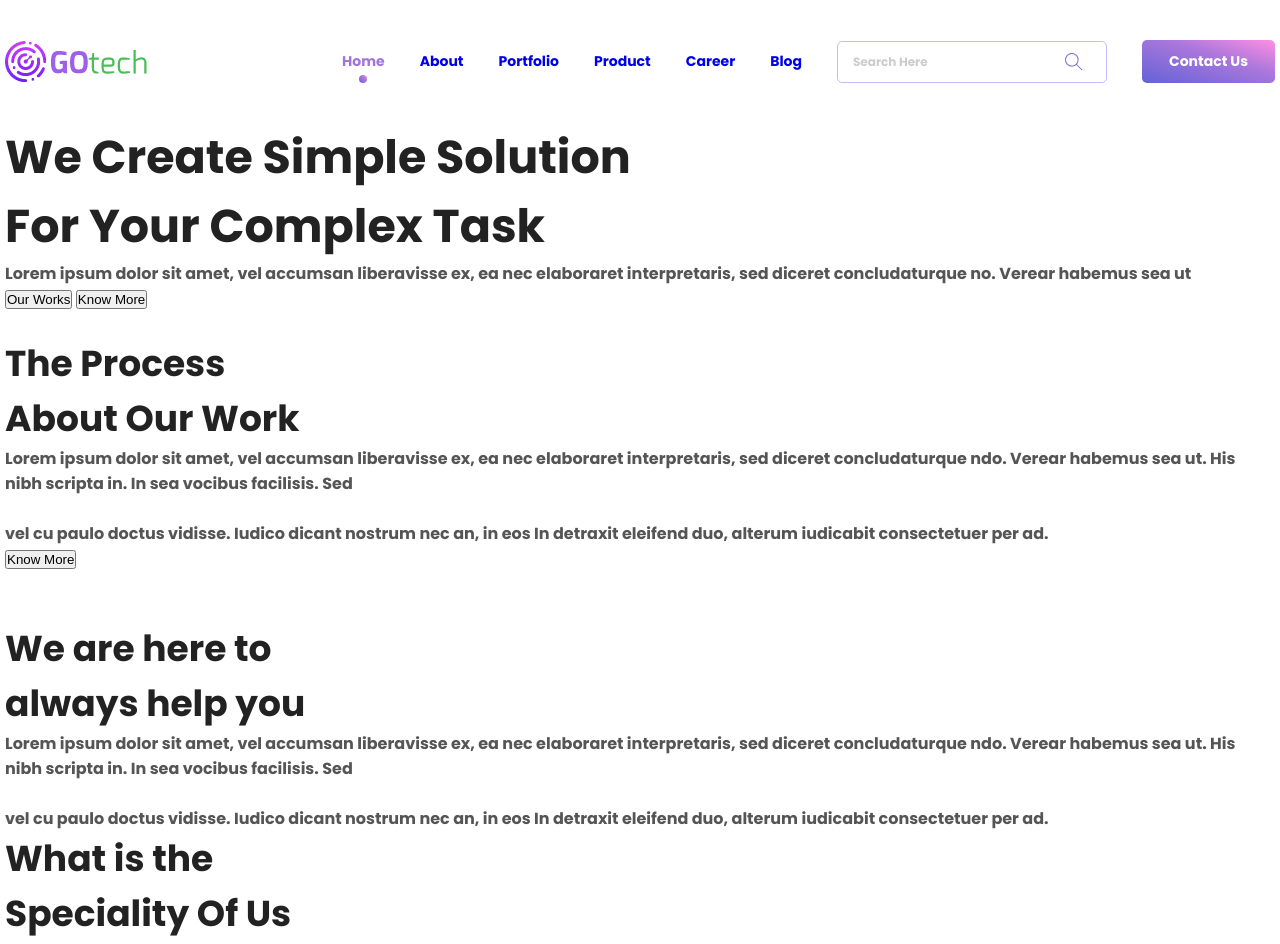
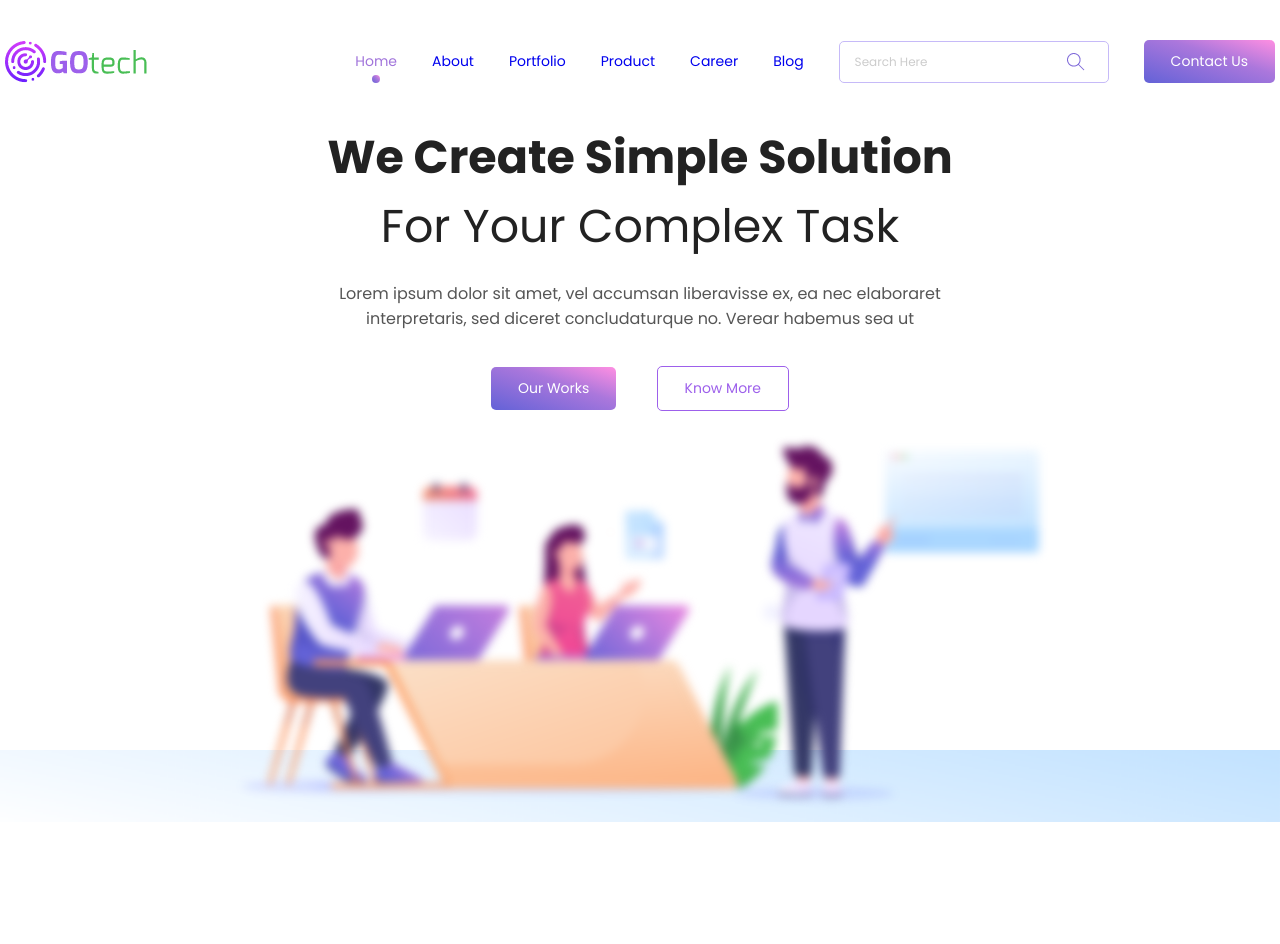
Before and after one commit to hommat/iamcodee-homepage, a plain HTML site: page index.html in a window 1280 px wide. Shown: the top 944 px of the page. Drawn offline with Linux system fonts and the light colour scheme.

Commit message:
Add welcome section styles

```diff
--- a/css/button.css
+++ b/css/button.css
@@ -1,17 +1,24 @@
-.button {
+.c-button {
   font-family: "Poppins", sans-serif;
   font-size: 14px;
   font-weight: 400;
+
+  background: white;
+  color: #9d60eb;
+
   padding: 11px 27px;
-  border: 0;
+
+  border: 1px solid #9d60eb;
   border-radius: 5px;
 }
 
-.button:hover {
+.c-button:hover {
   cursor: pointer;
 }
 
-.button--primary {
+.c-button--primary {
+  border: 0;
+
   color: white;
   background: linear-gradient(to top right, #6362d7, #ab77dc 60%, #ff8fe2);
 }
--- a/css/header.css
+++ b/css/header.css
@@ -1,66 +1,78 @@
-.header {
+.l-header {
+  display: flex;
+  align-items: center;
+
   margin: 40px 0;
+}
+
+.c-nav {
+  margin-left: auto;
+}
+
+.c-nav__list {
   display: flex;
   align-items: center;
 }
 
-.nav {
-  margin-left: auto;
-}
+.c-nav__item {
+  position: relative;
 
-.nav__list {
-  display: flex;
-  align-items: center;
-}
+  font-size: 14px;
 
-.nav__item {
-  position: relative;
-  font-size: 14px;
   margin-right: 35px;
 }
 
-.nav__item--selected .nav__link {
+.c-nav__item--selected .c-nav__link {
   color: var(--main-color-primary);
 }
 
-.nav__item--selected::after {
+.c-nav__item--selected::after {
+  display: block;
+
   content: "";
-  display: block;
+
   position: absolute;
   top: 24px;
   left: 50%;
   transform: translateX(-50%);
+
   width: 8px;
   height: 8px;
+
   border-radius: 50%;
   background: linear-gradient(to top right, #6362d7, #ab77dc 60%, #ff8fe2);
 }
 
-.header__search {
+.c-header__search {
+  display: flex;
   position: relative;
-  display: flex;
+
   width: 270px;
+
   margin-right: 35px;
 }
 
-.header__search__image {
+.c-header__search__image {
   position: absolute;
   right: 24px;
   top: 50%;
   transform: translateY(-50%);
 }
 
-.header__input {
+.c-header__input {
   font-family: "Poppins", sans-serif;
   font-size: 12px;
+
+  width: 100%;
   height: 42px;
+
   padding: 13px 15px;
   padding-right: 54px;
-  width: 100%;
+
   border: 1px solid #c6baf8;
   border-radius: 5px;
 }
 
-.header__input::placeholder {
+.c-header__input::placeholder {
   color: var(--main-color-gray-1);
 }
--- a/css/reset.css
+++ b/css/reset.css
@@ -1,6 +1,7 @@
 * {
   margin: 0;
   padding: 0;
+
   box-sizing: border-box;
 }
 
--- /dev/null
+++ b/css/sections/welcome.css
@@ -0,0 +1,34 @@
+.c-welcome {
+  position: relative;
+
+  text-align: center;
+
+  margin-bottom: 178px;
+}
+
+.c-welcome__header {
+  margin-bottom: 20px;
+}
+
+.c-welcome__text {
+  margin-bottom: 35px;
+}
+
+.c-welcome__buttons {
+  margin-bottom: 20px;
+}
+
+.c-welcome__button:first-child {
+  margin-right: 36px;
+}
+
+.c-welcome__rect {
+  position: absolute;
+  bottom: 0;
+  left: 0;
+
+  width: 100%;
+
+  overflow: hidden;
+  z-index: -1;
+}
--- a/css/utils.css
+++ b/css/utils.css
@@ -1,4 +1,9 @@
-.container {
+.u-container {
   max-width: 1270px;
   margin: 0 auto;
 }
+
+.u-image {
+  width: 100%;
+  height: auto;
+}
--- a/index.html
+++ b/index.html
@@ -9,63 +9,84 @@
     <link rel="stylesheet" href="./css/utils.css" />
     <link rel="stylesheet" href="./css/button.css" />
     <link rel="stylesheet" href="./css/header.css" />
+    <link rel="stylesheet" href="./css/sections/welcome.css" />
     <link
-      href="https://fonts.googleapis.com/css2?family=Poppins:ital,wght@0,700;1,400&display=swap"
+      href="https://fonts.googleapis.com/css2?family=Poppins:wght@400;700&display=swap"
       rel="stylesheet"
     />
     <title>Codee task</title>
   </head>
   <body>
-    <div class="container">
-      <header class="header">
-        <img src="./images/logo.png" alt="logo" />
-        <nav class="nav">
-          <ul class="nav__list">
-            <li class="nav__item nav__item--selected">
-              <a class="nav__link" href="#">Home</a>
+    <div class="u-container">
+      <header class="l-header">
+        <img src="./static/img/logo.png" alt="logo" />
+        <nav class="c-nav">
+          <ul class="c-nav__list">
+            <li class="c-nav__item c-nav__item--selected">
+              <a class="c-nav__link" href="#">Home</a>
             </li>
-            <li class="nav__item"><a class="nav__link" href="#">About</a></li>
-            <li class="nav__item">
-              <a class="nav__link" href="#">Portfolio</a>
+            <li class="c-nav__item">
+              <a class="c-nav__link" href="#">About</a>
             </li>
-            <li class="nav__item"><a class="nav__link" href="#">Product</a></li>
-            <li class="nav__item"><a class="nav__link" href="#">Career</a></li>
-            <li class="nav__item"><a class="nav__link" href="#">Blog</a></li>
+            <li class="c-nav__item">
+              <a class="c-nav__link" href="#">Portfolio</a>
+            </li>
+            <li class="c-nav__item">
+              <a class="c-nav__link" href="#">Product</a>
+            </li>
+            <li class="c-nav__item">
+              <a class="c-nav__link" href="#">Career</a>
+            </li>
+            <li class="c-nav__item">
+              <a class="c-nav__link" href="#">Blog</a>
+            </li>
           </ul>
         </nav>
-        <div class="header__search">
+        <div class="c-header__search">
           <input
-            class="input header__input"
+            class="c-header__input"
             type="text"
             placeholder="Search Here"
           />
           <img
-            class="header__search__image"
-            src="./images/search.png"
+            class="c-header__search__image"
+            src="./static/img/search.png"
             alt="search icon"
           />
         </div>
-        <button class="button button--primary">Contact Us</button>
+        <button class="c-button c-button--primary">Contact Us</button>
       </header>
+    </div>
 
-      <main>
-        <section>
-          <header>
+    <main class="l-main">
+      <section class="l-section c-welcome">
+        <div class="u-container">
+          <header class="c-welcome__header">
             <h1>
               <strong>We Create Simple Solution</strong><br />
               For Your Complex Task
             </h1>
           </header>
-          <p>
+          <p class="c-welcome__text">
             Lorem ipsum dolor sit amet, vel accumsan liberavisse ex, ea nec
-            elaboraret interpretaris, sed diceret concludaturque no. Verear
-            habemus sea ut
+            elaboraret<br />
+            interpretaris, sed diceret concludaturque no. Verear habemus sea ut
           </p>
-          <div>
-            <button>Our Works</button>
-            <button>Know More</button>
+          <div class="c-welcome__buttons">
+            <button class="c-button c-button--primary c-welcome__button">
+              Our Works
+            </button>
+            <button class="c-button c-welcome__button">
+              Know More
+            </button>
           </div>
-          <img src="" alt="" />
+          <img src="./static/img/welcome-people.png" alt="" />
+        </div>
+        <img
+          class="c-welcome__rect"
+          src="./static/img/welcome-rect.png"
+          alt=""
+        />
       </section>
 
       <section>
@@ -83,8 +104,8 @@
           </p>
           <br />
           <p>
-              vel cu paulo doctus vidisse. Iudico dicant nostrum nec an, in eos
-              In detraxit eleifend duo, alterum iudicabit consectetuer per ad.
+            vel cu paulo doctus vidisse. Iudico dicant nostrum nec an, in eos In
+            detraxit eleifend duo, alterum iudicabit consectetuer per ad.
           </p>
           <button>Know More</button>
         </div>
@@ -111,8 +132,8 @@
           </p>
           <br />
           <p>
-              vel cu paulo doctus vidisse. Iudico dicant nostrum nec an, in eos
-              In detraxit eleifend duo, alterum iudicabit consectetuer per ad.
+            vel cu paulo doctus vidisse. Iudico dicant nostrum nec an, in eos In
+            detraxit eleifend duo, alterum iudicabit consectetuer per ad.
           </p>
         </div>
       </section>
@@ -243,11 +264,7 @@
             </div>
           </div>
           <label for="email">Your Email Adress</label>
-            <input
-              type="email"
-              name="email"
-              placeholder="kevin.jones@mail.com"
-            />
+          <input type="email" name="email" placeholder="kevin.jones@mail.com" />
           <label for="problem">Which Related Problem Are You Facing?</label>
           <input type="name" name="problem" placeholder="Select One" />
           <label for="message">Type Your Message</label>
@@ -321,6 +338,5 @@
       </div>
       <small>Copyright@themefisher2020</small>
     </footer>
-    </div>
   </body>
 </html>
```
Also changed, not shown: static/img/logo.png (renamed from images/logo.png), static/img/search.png (renamed from images/search.png), static/img/welcome-people.png (added), static/img/welcome-rect.png (added). Lines whose indentation alone changed are shown as unchanged.
